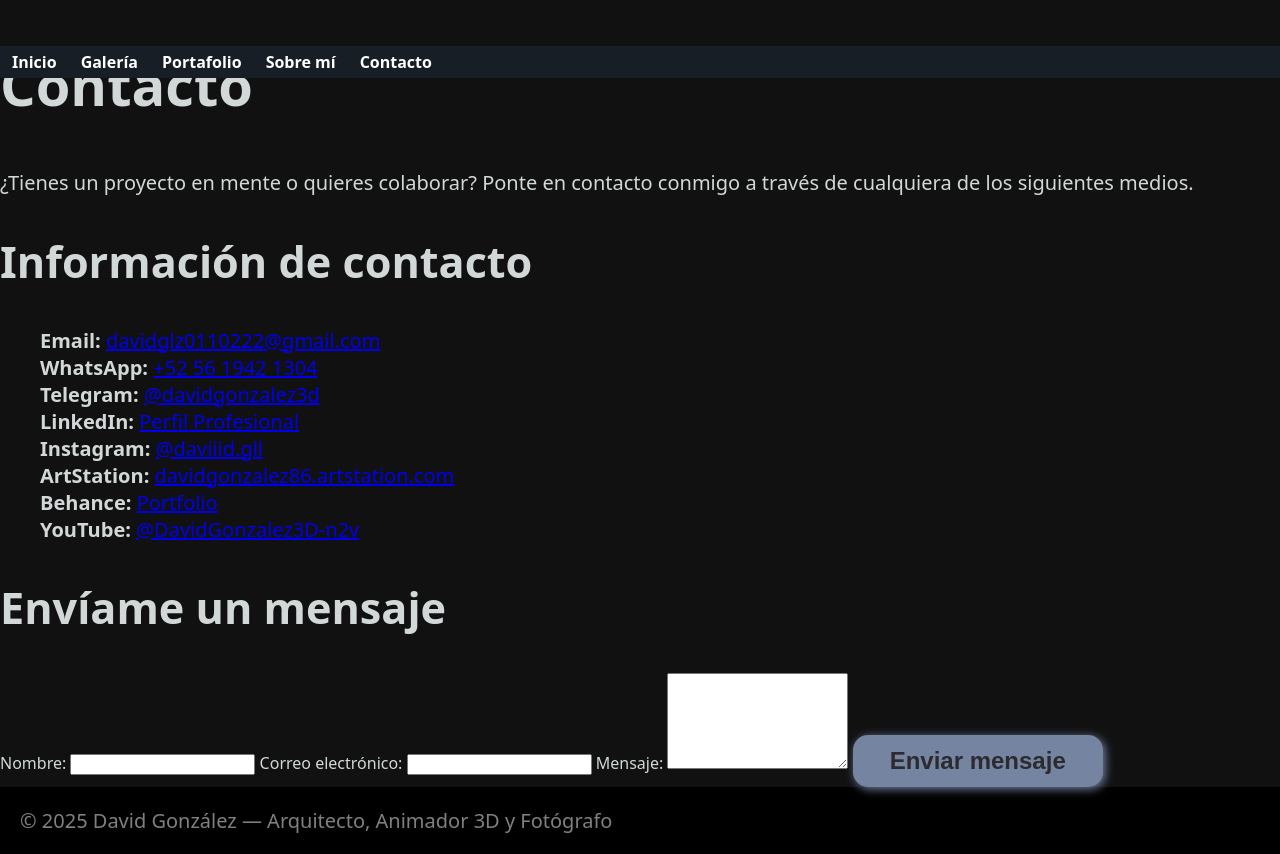
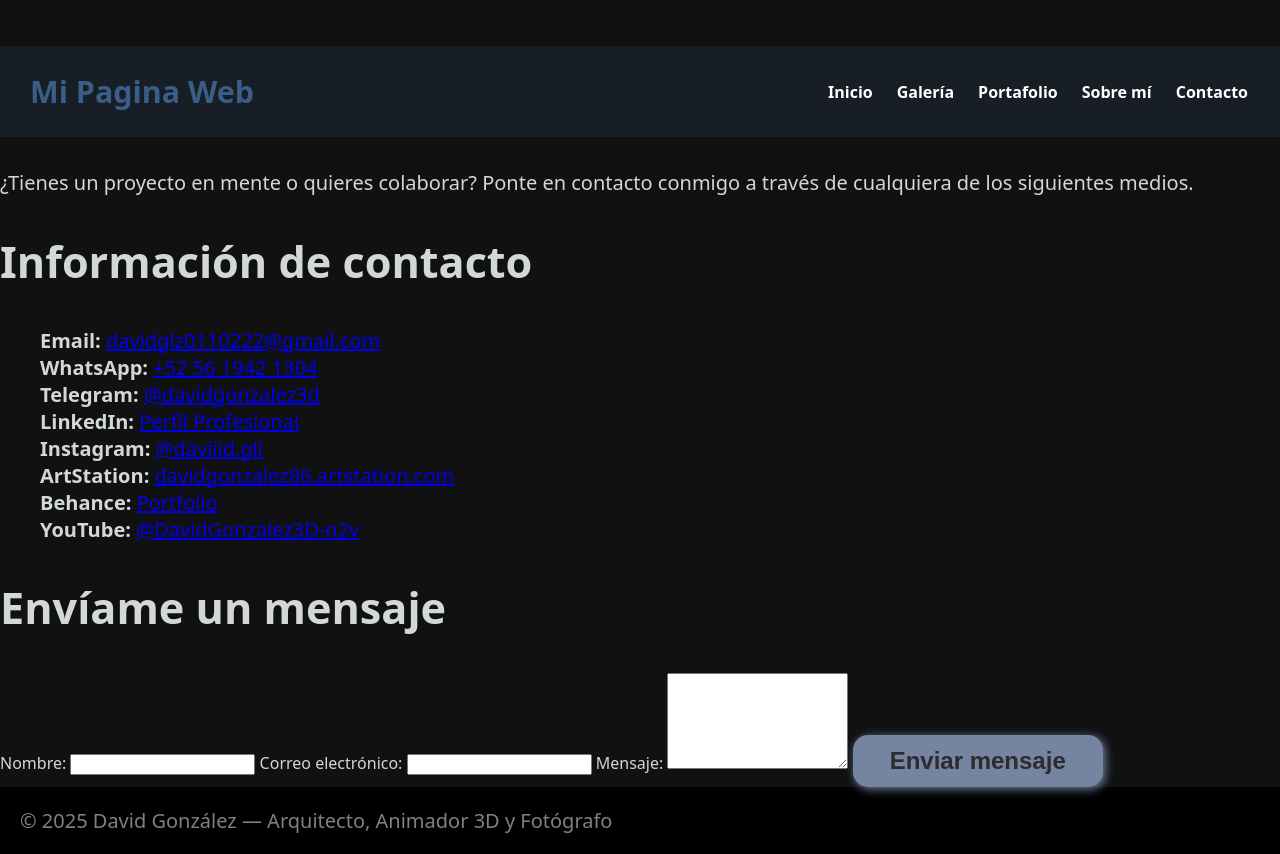
Before and after one commit to davidgonzalez3d/davidgonzalez3d.github.io, a plain HTML site: page contacto.html in a window 1280 px wide. Drawn offline with Linux system fonts and the light colour scheme.

Commit message:
Update contacto.html

```diff
--- a/contacto.html
+++ b/contacto.html
@@ -8,6 +8,8 @@
 </head>
 <body>
   <header>
+    <div class="container">
+        <p class="logo">Mi Pagina Web</p>
     <nav>
       <a href="index.html">Inicio</a>
       <a href="galeria.html">Galería</a>
```
